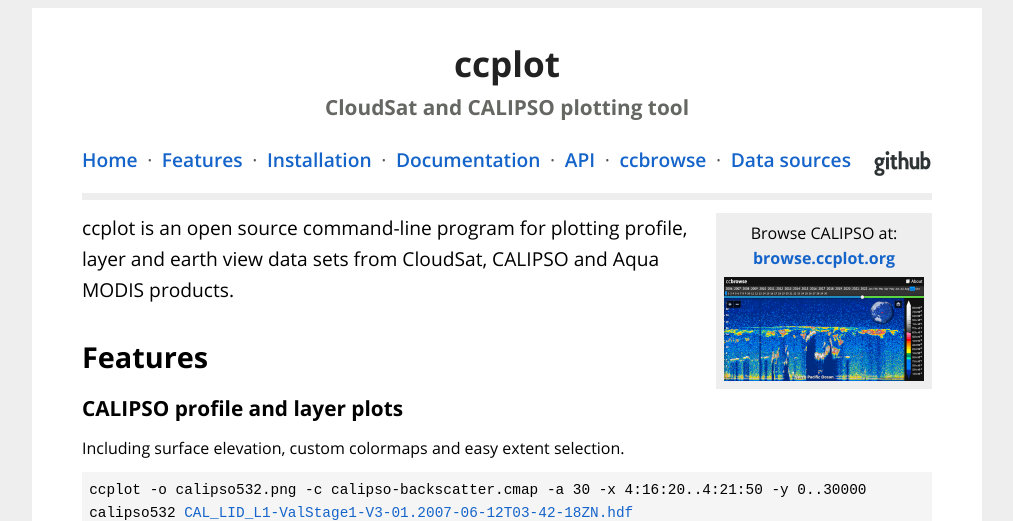
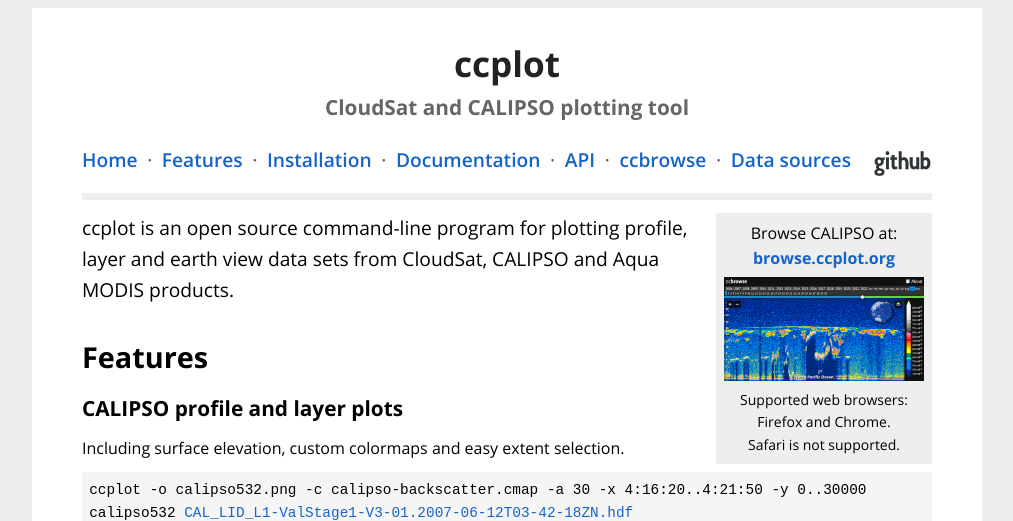
Before and after one commit to peterkuma/ccplot, a Jekyll site: the page built from index.html, in a window 1280 px wide, cut to the strip 0-521 px from the top of the page. Shown: the whole strip, without its empty margins (133-1146 px from the left). Built offline with Jekyll 4.4.1, drawn with Linux system fonts in a browser that asks for light colours.

Commit message:
ccbrowse: Note about supported browsers.

```diff
--- a/css/home.css
+++ b/css/home.css
@@ -22,6 +22,11 @@
     display: block;
     width: 200px;
     margin-top: 0.5em;
+    margin-bottom: 0.5em;
+}
+
+.ccbrowse .browsers {
+    font-size: 14px;
 }
 
 .download {
--- a/index.html
+++ b/index.html
@@ -10,6 +10,11 @@ css: home.css
         browse.ccplot.org
         <img src="img/ccbrowse.png" />
     </a>
+    <p class="browsers">
+    Supported web browsers:<br />
+    Firefox and Chrome.<br />
+    Safari is not supported.
+    </p>
 </div>
 
 <p class="abstract">
```
Also changed, not shown: ccbrowse/index.md (+3 -1 lines).
